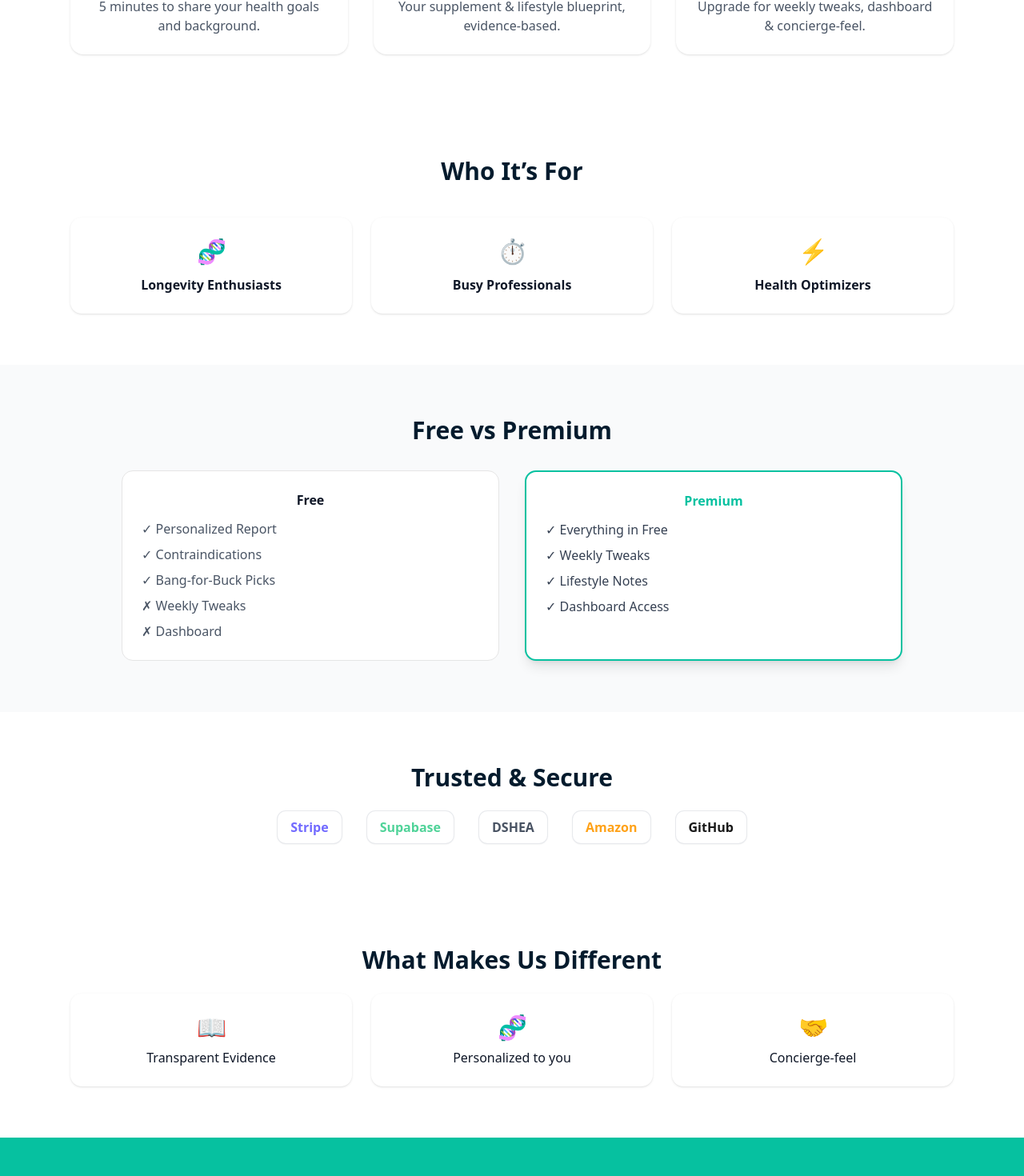
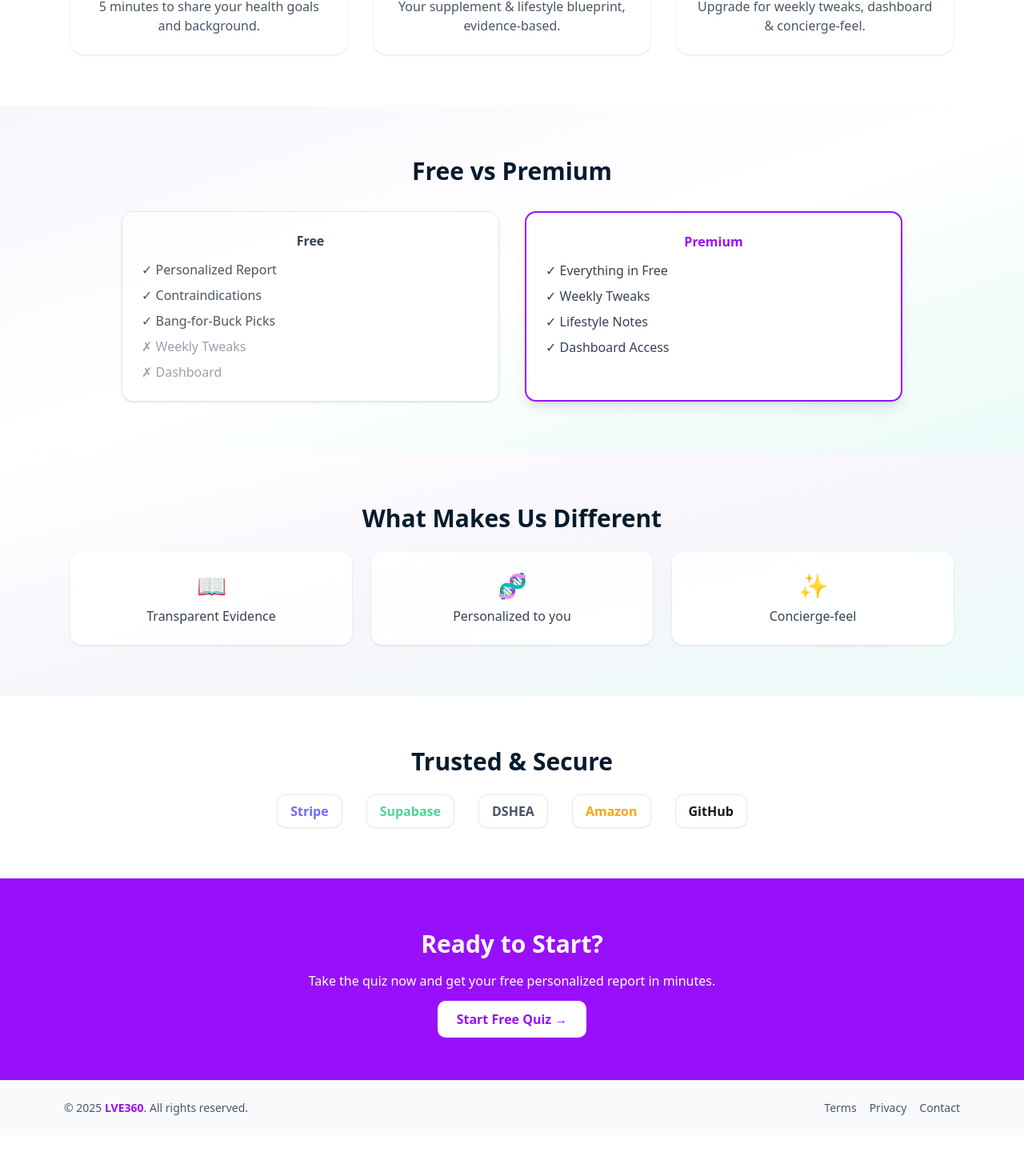
Before and after one commit to LGomes360/lve360-app, a Next.js app: page / in a window 1280 px wide. Shown: the part 860-2330 px from the top of the page at 80% size. After the commit the page ends 2279 px from the top, so only its background shows below. Built offline with nearby package versions, Linux system fonts and the light colour scheme.

Commit message:
Update page.tsx

```diff
--- a/app/page.tsx
+++ b/app/page.tsx
@@ -14,7 +14,7 @@ export default function Home() {
       />
       <div
         className="pointer-events-none absolute top-24 -right-24 h-[28rem] w-[28rem] rounded-full
-                   bg-[#06C1A0] opacity-20 blur-3xl animate-[float_10s_ease-in-out_infinite]"
+                   bg-[#D9C2F0] opacity-30 blur-3xl animate-[float_10s_ease-in-out_infinite]"
         aria-hidden
       />
 
@@ -34,7 +34,7 @@ export default function Home() {
         </div>
 
         <h1 className="text-4xl sm:text-6xl md:text-7xl font-extrabold tracking-tight text-transparent bg-clip-text
-                       bg-gradient-to-r from-[#041B2D] via-[#063A67] to-[#06C1A0] drop-shadow-sm">
+                       bg-gradient-to-r from-purple-600 via-[#06C1A0] to-[#041B2D] drop-shadow-sm">
           Welcome to LVE360
         </h1>
 
@@ -60,7 +60,7 @@ export default function Home() {
 
         <p className="mt-6 text-sm text-gray-600">
           Already a member?{" "}
-          <Link href="/login" className="text-[#06C1A0] font-medium hover:underline">
+          <Link href="/login" className="text-purple-600 font-medium hover:underline">
             Log in →
           </Link>
         </p>
@@ -109,7 +109,7 @@ export default function Home() {
               transition={{ type: "spring", stiffness: 200, damping: 12 }}
               className="rounded-2xl bg-white shadow p-6"
             >
-              <div className="text-2xl font-bold text-[#06C1A0] mb-2">Step {s.step}</div>
+              <div className="text-2xl font-bold text-purple-600 mb-2">Step {s.step}</div>
               <h3 className="font-semibold text-lg mb-2">{s.title}</h3>
               <p className="text-gray-600">{s.desc}</p>
             </motion.div>
@@ -117,37 +117,9 @@ export default function Home() {
         </div>
       </motion.section>
 
-      {/* ---------------- Who It’s For ---------------- */}
-      <motion.section
-        className="max-w-6xl mx-auto px-6 py-16 text-center"
-        initial={{ opacity: 0, y: 20 }}
-        whileInView={{ opacity: 1, y: 0 }}
-        viewport={{ once: true }}
-        transition={{ duration: 0.6 }}
-      >
-        <h2 className="text-3xl font-bold text-[#041B2D] mb-10">Who It’s For</h2>
-        <div className="grid sm:grid-cols-3 gap-6">
-          {[
-            { icon: "🧬", title: "Longevity Enthusiasts" },
-            { icon: "⏱️", title: "Busy Professionals" },
-            { icon: "⚡", title: "Health Optimizers" },
-          ].map((p) => (
-            <motion.div
-              key={p.title}
-              whileHover={{ scale: 1.05 }}
-              transition={{ type: "spring", stiffness: 200, damping: 12 }}
-              className="rounded-xl bg-white p-6 shadow hover:shadow-md transition"
-            >
-              <div className="text-3xl mb-3">{p.icon}</div>
-              <h3 className="font-semibold">{p.title}</h3>
-            </motion.div>
-          ))}
-        </div>
-      </motion.section>
-
       {/* ---------------- Free vs Premium ---------------- */}
       <motion.section
-        className="bg-gray-50 py-16"
+        className="py-16 bg-gradient-to-br from-[#F8F5FB] via-white to-[#EAFBF8]"
         initial={{ opacity: 0, y: 20 }}
         whileInView={{ opacity: 1, y: 0 }}
         viewport={{ once: true }}
@@ -156,26 +128,55 @@ export default function Home() {
         <div className="max-w-5xl mx-auto px-6 text-center">
           <h2 className="text-3xl font-bold text-[#041B2D] mb-8">Free vs Premium</h2>
           <div className="grid sm:grid-cols-2 gap-8">
-            <div className="rounded-xl border bg-white p-6">
-              <h3 className="font-semibold mb-3">Free</h3>
+            <div className="rounded-xl border border-gray-200 bg-white/80 backdrop-blur p-6 shadow-sm hover:shadow-md transition">
+              <h3 className="font-semibold mb-3 text-gray-700">Free</h3>
               <ul className="text-left text-gray-600 space-y-2">
                 <li>✓ Personalized Report</li>
                 <li>✓ Contraindications</li>
                 <li>✓ Bang-for-Buck Picks</li>
-                <li>✗ Weekly Tweaks</li>
-                <li>✗ Dashboard</li>
+                <li className="text-gray-400">✗ Weekly Tweaks</li>
+                <li className="text-gray-400">✗ Dashboard</li>
               </ul>
             </div>
-            <div className="rounded-xl border-2 border-[#06C1A0] bg-white p-6 shadow-lg">
-              <h3 className="font-semibold mb-3 text-[#06C1A0]">Premium</h3>
+            <div className="rounded-xl border-2 border-purple-600 bg-white/90 backdrop-blur p-6 shadow-lg hover:shadow-xl transition">
+              <h3 className="font-semibold mb-3 text-purple-600">Premium</h3>
               <ul className="text-left text-gray-700 space-y-2">
                 <li>✓ Everything in Free</li>
                 <li>✓ Weekly Tweaks</li>
                 <li>✓ Lifestyle Notes</li>
                 <li>✓ Dashboard Access</li>
-                {/* Concierge removed here */}
               </ul>
             </div>
+          </div>
+        </div>
+      </motion.section>
+
+      {/* ---------------- Differentiators ---------------- */}
+      <motion.section
+        className="py-16 bg-gradient-to-br from-white via-[#F8F5FB] to-[#EAFBF8]"
+        initial={{ opacity: 0, y: 20 }}
+        whileInView={{ opacity: 1, y: 0 }}
+        viewport={{ once: true }}
+        transition={{ duration: 0.6 }}
+      >
+        <div className="max-w-6xl mx-auto px-6 text-center">
+          <h2 className="text-3xl font-bold text-[#041B2D] mb-6">What Makes Us Different</h2>
+          <div className="grid sm:grid-cols-3 gap-6">
+            {[
+              { icon: "📖", text: "Transparent Evidence", accent: "text-purple-600" },
+              { icon: "🧬", text: "Personalized to you", accent: "text-[#06C1A0]" },
+              { icon: "✨", text: "Concierge-feel", accent: "text-yellow-500" },
+            ].map((d) => (
+              <motion.div
+                key={d.text}
+                whileHover={{ scale: 1.05 }}
+                transition={{ type: "spring", stiffness: 200, damping: 12 }}
+                className="rounded-xl bg-white/90 backdrop-blur p-6 shadow hover:shadow-md transition"
+              >
+                <div className={`text-3xl mb-2 ${d.accent}`}>{d.icon}</div>
+                <p className="text-gray-700">{d.text}</p>
+              </motion.div>
+            ))}
           </div>
         </div>
       </motion.section>
@@ -208,37 +209,9 @@ export default function Home() {
         </div>
       </motion.section>
 
-      {/* ---------------- Differentiators ---------------- */}
-      <motion.section
-        className="max-w-6xl mx-auto px-6 py-16 text-center"
-        initial={{ opacity: 0, y: 20 }}
-        whileInView={{ opacity: 1, y: 0 }}
-        viewport={{ once: true }}
-        transition={{ duration: 0.6 }}
-      >
-        <h2 className="text-3xl font-bold text-[#041B2D] mb-6">What Makes Us Different</h2>
-        <div className="grid sm:grid-cols-3 gap-6">
-          {[
-            { icon: "📖", text: "Transparent Evidence" },
-            { icon: "🧬", text: "Personalized to you" },
-            { icon: "🤝", text: "Concierge-feel" },
-          ].map((d) => (
-            <motion.div
-              key={d.text}
-              whileHover={{ scale: 1.05 }}
-              transition={{ type: "spring", stiffness: 200, damping: 12 }}
-              className="rounded-xl bg-white p-6 shadow"
-            >
-              <div className="text-3xl mb-2">{d.icon}</div>
-              <p>{d.text}</p>
-            </motion.div>
-          ))}
-        </div>
-      </motion.section>
-
       {/* ---------------- Sticky CTA ---------------- */}
       <motion.section
-        className="bg-[#06C1A0] text-white py-16 text-center"
+        className="bg-purple-600 text-white py-16 text-center"
         initial={{ opacity: 0 }}
         whileInView={{ opacity: 1 }}
         viewport={{ once: true }}
@@ -250,7 +223,7 @@ export default function Home() {
           href="https://tally.so/r/mOqRBk"
           target="_blank"
           rel="noopener noreferrer"
-          className="bg-white text-[#06C1A0] px-6 py-3 rounded-lg font-semibold hover:bg-gray-50"
+          className="bg-white text-purple-600 px-6 py-3 rounded-lg font-semibold hover:bg-gray-50"
         >
           Start Free Quiz →
         </a>
```
